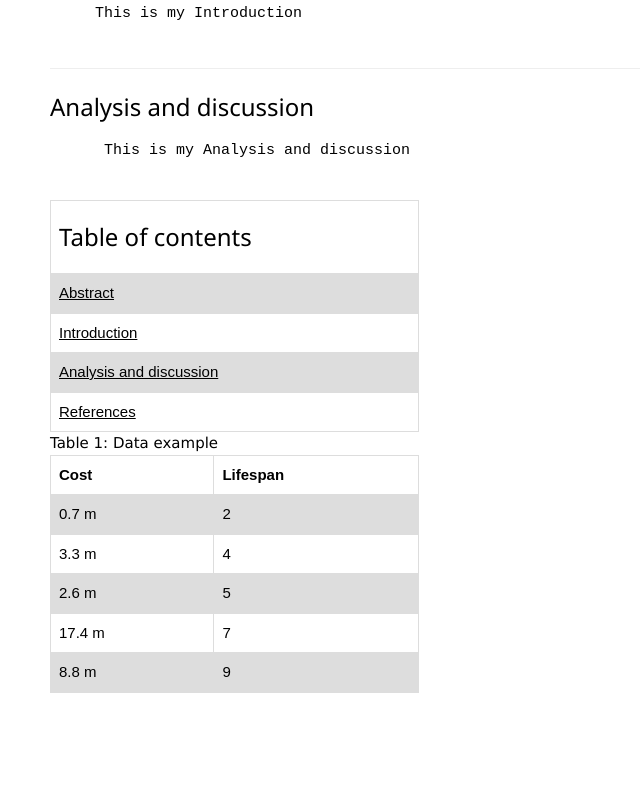
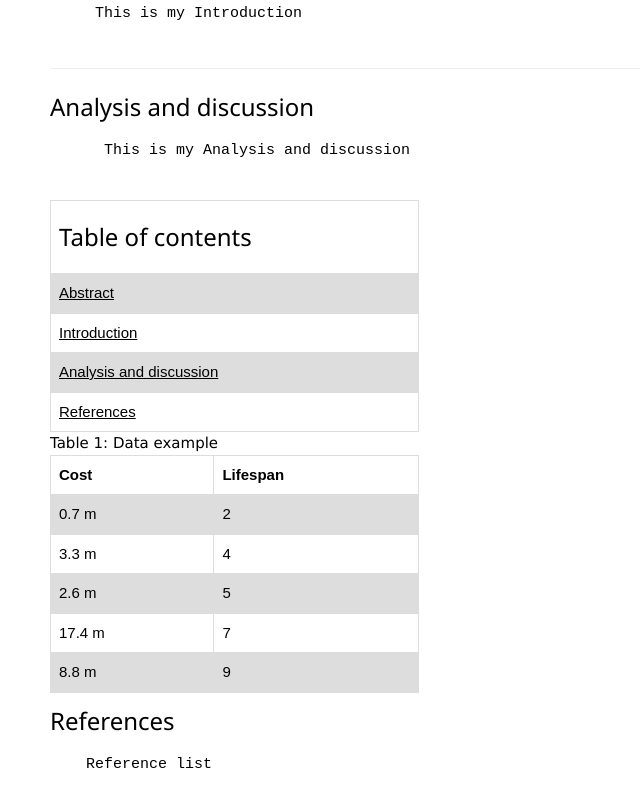
Before and after one commit to FEPSFY7006954/FY7006954, a plain HTML site: page index.html in a window 1280 px wide. Shown: the part 752-1558 px from the top of the page, without its empty margins (0-640 px from the left). Before the commit the page ends 1445 px from the top, so only its background shows below. Drawn offline with nearby package versions, Linux system fonts and the light colour scheme.

Commit message:
Add references section to index.html

```diff
--- a/index.html
+++ b/index.html
@@ -120,6 +120,17 @@ p.ex1 {
     </tr>
   </table>
 
+  <h3 id="References">References</h3>
+
+  <p>
+  <pre>
+    Reference list
+  </pre>
+
+  </p>
+
+
+
 
 
 </body>
```
